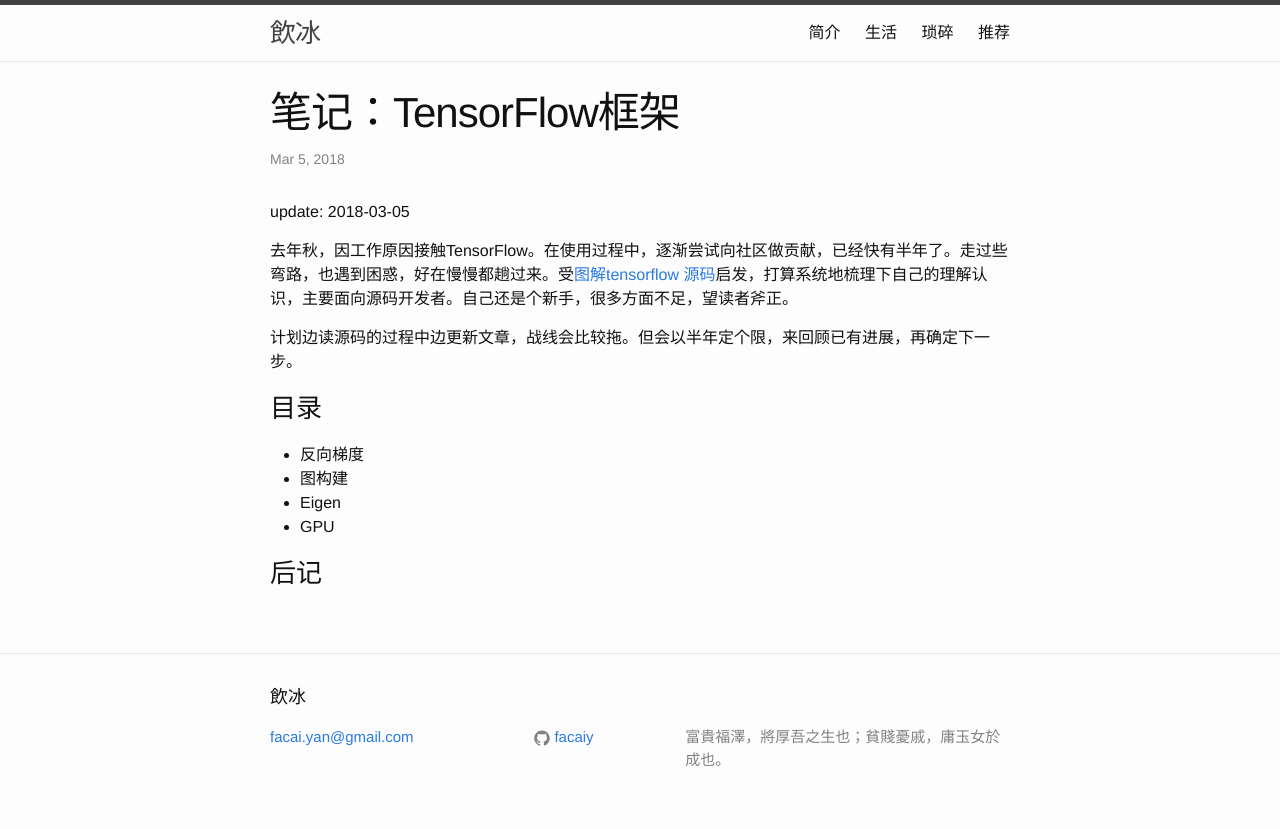
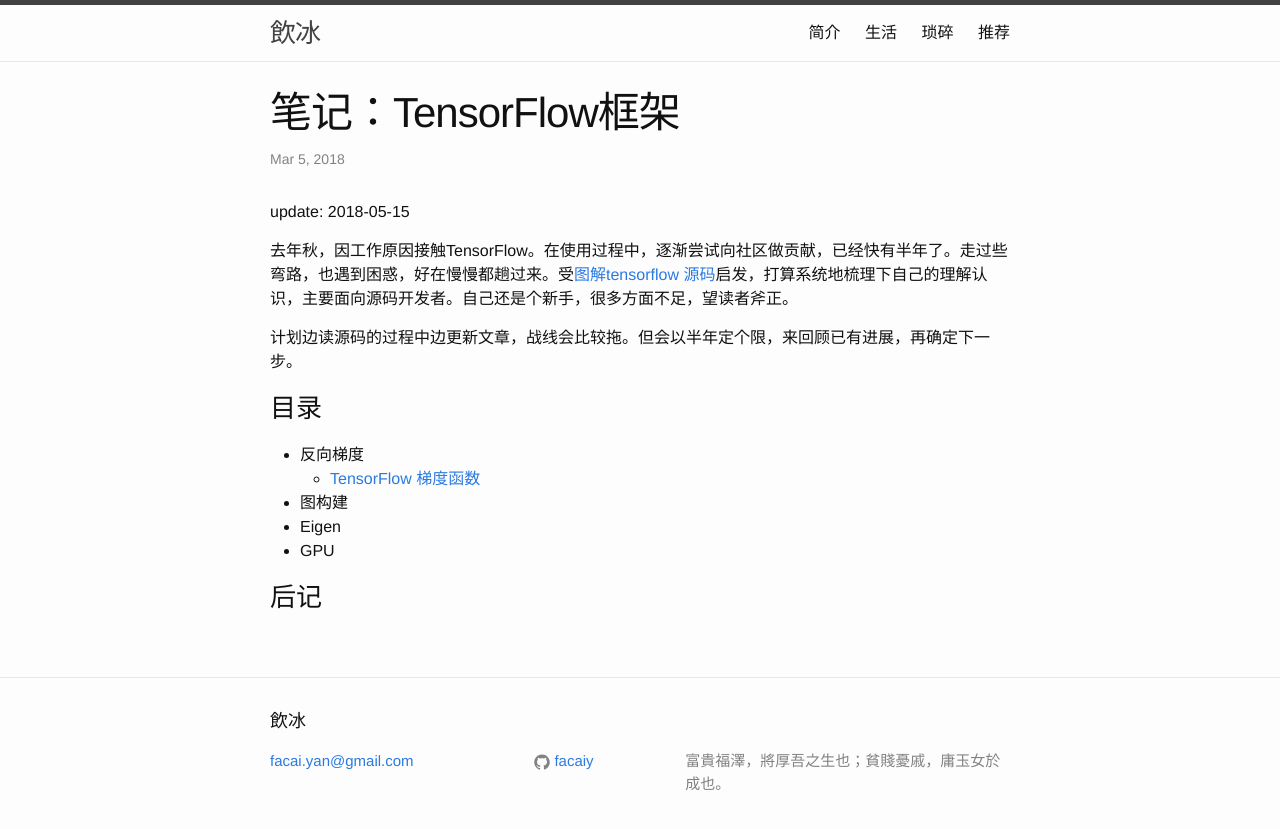
Before and after one commit to facaiy/facaiy.github.io, a Jekyll site: the page built from _posts/2018-03-05-tensorflow-learning.md, in a window 1280 px wide. Shown: the top 829 px of the page. Built offline with Jekyll 4.4.1, drawn with Linux system fonts in a browser that asks for light colours; comment, search, counter and statistics services are not loaded.

Commit message:
TF: 增加梯度函数笔记

```diff
--- a/_posts/2018-03-05-tensorflow-learning.md
+++ b/_posts/2018-03-05-tensorflow-learning.md
@@ -4,10 +4,10 @@
 description: ""
 category: tech
 tags: []
-modify: 2018-03-05 08:59:26
+modify: 2018-05-15 10:54:21
 ---
 
-update: 2018-03-05
+update: 2018-05-15
 
 
 去年秋，因工作原因接触TensorFlow。在使用过程中，逐渐尝试向社区做贡献，已经快有半年了。走过些弯路，也遇到困惑，好在慢慢都趟过来。受[图解tensorflow 源码](https://github.com/yao62995/tensorflow)启发，打算系统地梳理下自己的理解认识，主要面向源码开发者。自己还是个新手，很多方面不足，望读者斧正。
@@ -18,6 +18,7 @@
 ### 目录
 
 + 反向梯度
+  - [TensorFlow 梯度函数](http://nbviewer.jupyter.org/github/facaiy/book_notes/blob/master/tensorflow_code/gradient/op_gradient_calculation.ipynb)
 + 图构建
 + Eigen
 + GPU
```
